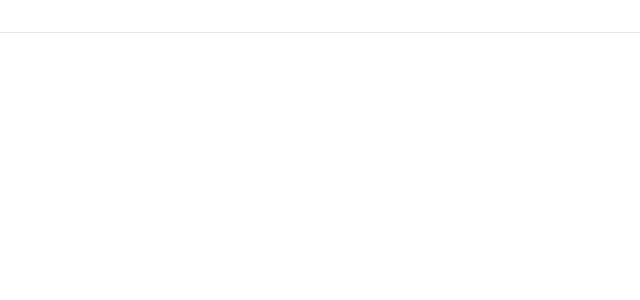
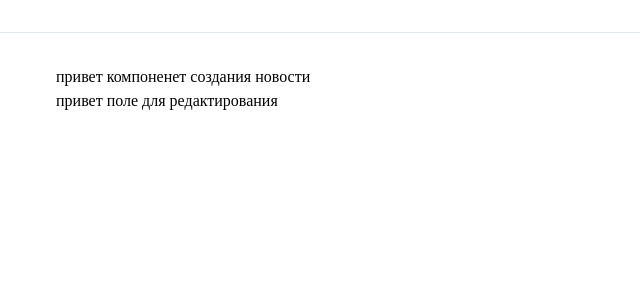
Before and after one commit to Skripachcpp/NewsFeedUi, a Nuxt app: page /create in a window 1280 px wide. Before the commit this address had no page. Shown: the top 300 px of the page, without its empty margins (0-640 px from the left). Built offline with nearby package versions, Linux system fonts and the light colour scheme.

Commit message:
начинаю создавать страницу для создания новости

```diff
--- /dev/null
+++ b/app/components/FieldForm.vue
@@ -0,0 +1,11 @@
+<template>
+  <div >
+    привет поле для редактирования
+  </div>
+</template>
+
+<script setup lang="ts">
+</script>
+
+<style scoped>
+</style>
--- /dev/null
+++ b/app/pages/create.vue
@@ -0,0 +1,13 @@
+<template>
+  <div>
+    привет компоненет создания новости
+
+    <FieldForm />
+  </div>
+</template>
+
+<script setup lang="ts">
+</script>
+
+<style scoped>
+</style>
--- a/app/pages/index.vue
+++ b/app/pages/index.vue
@@ -22,7 +22,7 @@
           <InfoItem label="Дата" :value="dateFormat(article.publicationDate)" />
         </div>
 
-        <Tags :tags="article.tags?.filter(it => it)" />
+        <TagItems :tags="article.tags?.filter(it => it)" />
 
         <NuxtLink :to="`news/${article.id}`" class="btn btn-link">Читать далее →</NuxtLink>
       </div>
--- a/app/pages/news/[id].vue
+++ b/app/pages/news/[id].vue
@@ -18,7 +18,7 @@
         <InfoItem label="Дата" :value="dateFormat(article.publicationDate)" />
       </div>
 
-      <Tags :tags="article.tags?.filter((it) => it)" />
+      <TagItems :tags="article.tags?.filter((it) => it)" />
     </div>
   </div>
 </template>
```
Also changed, not shown: app/components/TagItems.vue (renamed from app/components/Tags.vue).
